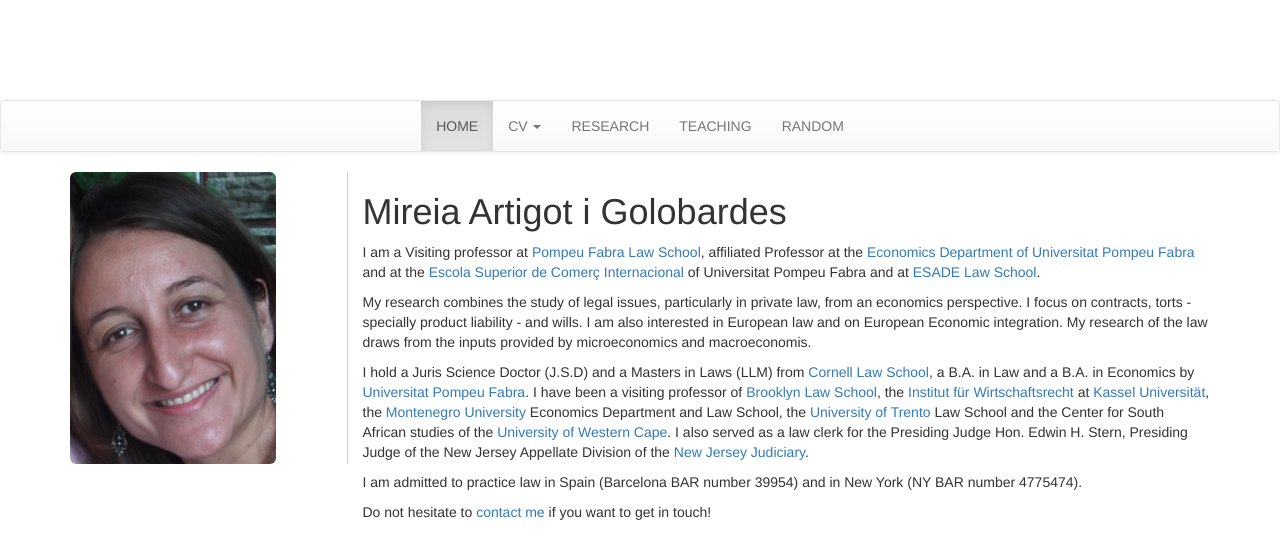
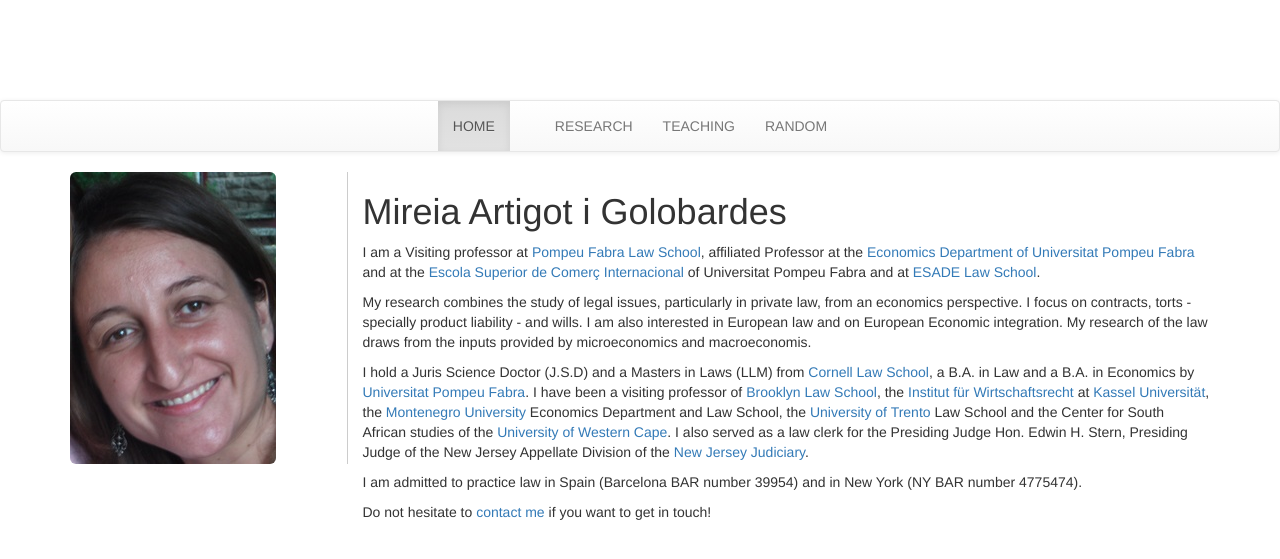
Before and after one commit to JohnPalmer/mireiaartigot, a Jekyll site: the page built from index.md, in a window 1280 px wide. Shown: the top 559 px of the page. Built offline with Jekyll 4.4.1, drawn with Linux system fonts in a browser that asks for light colours; nearby versions of some CDN libraries; our own code applies the rules of GitHub Pages for plain Markdown files.

Commit message:
Update navbar.html

```diff
--- a/_includes/navbar.html
+++ b/_includes/navbar.html
@@ -14,13 +14,7 @@
     <div class="collapse navbar-collapse" id="bs-example-navbar-collapse-1">
       <ul class="nav navbar-nav">
         <li class="active"><a href="{{ site.url }}">{{ site.t[page.lang].home }} <span class="sr-only">(current)</span></a></li>
-        <li class="dropdown">
-          <a href="#" class="dropdown-toggle" data-toggle="dropdown" role="button" aria-haspopup="true" aria-expanded="false">CV <span class="caret"></span></a>
-          <ul class="dropdown-menu">
-            <li><a href="{{ site.url }}/under_construction">HTML</a></li>
-            <li><a href="{{ site.url }}/under_construction">PDF</a></li>
-          </ul>
-        </li>
+      <li><a href="{{ site.url }}/cv/{{page.lang}}">{{ site.t[page.lang].cv }}</a></li>
       <li><a href="{{ site.url }}/under_construction">{{ site.t[page.lang].research }}</a></li>
       <li><a href="{{ site.url }}/under_construction">{{ site.t[page.lang].teaching }}</a></li>
       <li><a href="{{ site.url }}/under_construction">{{ site.t[page.lang].random }}</a></li>
```
